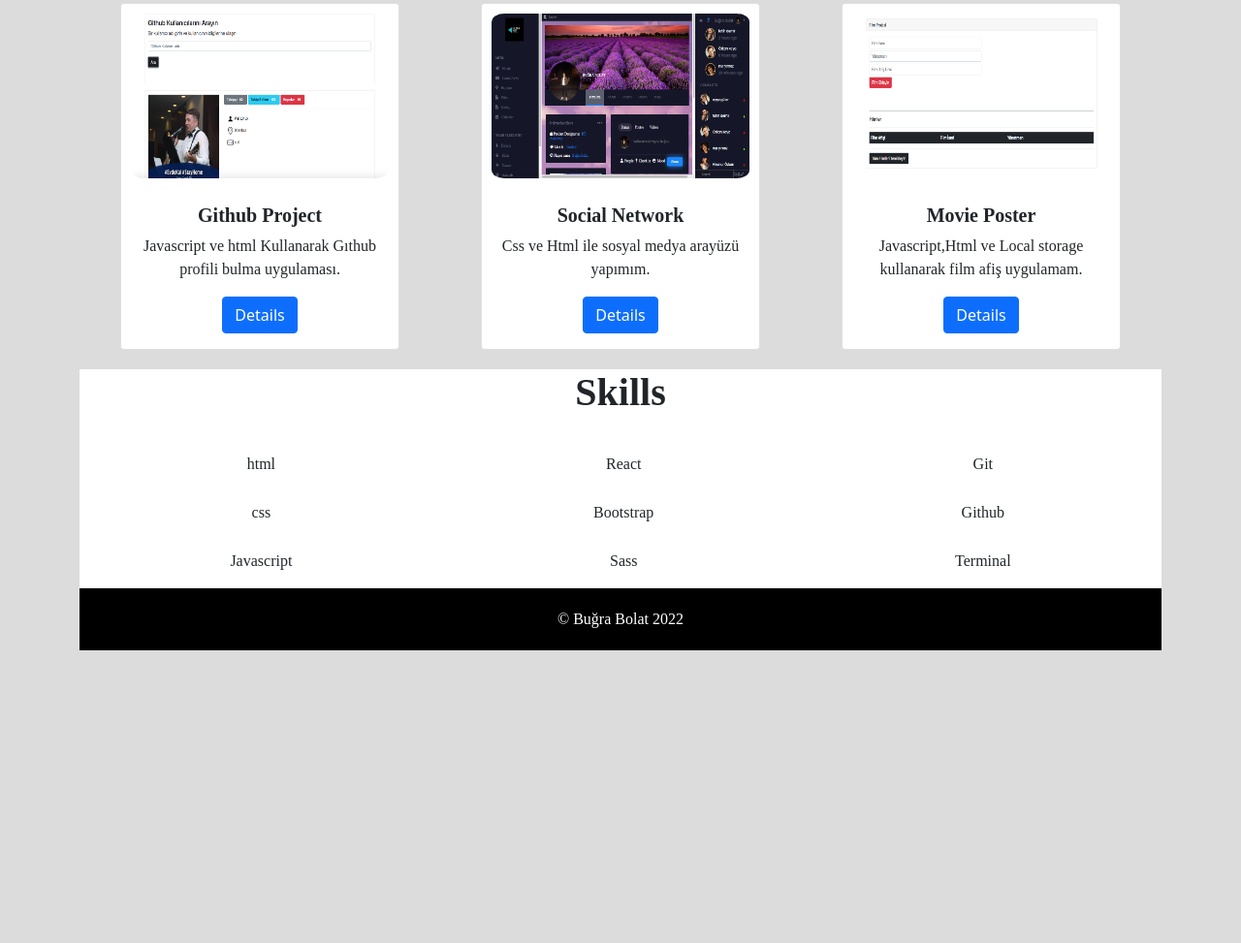
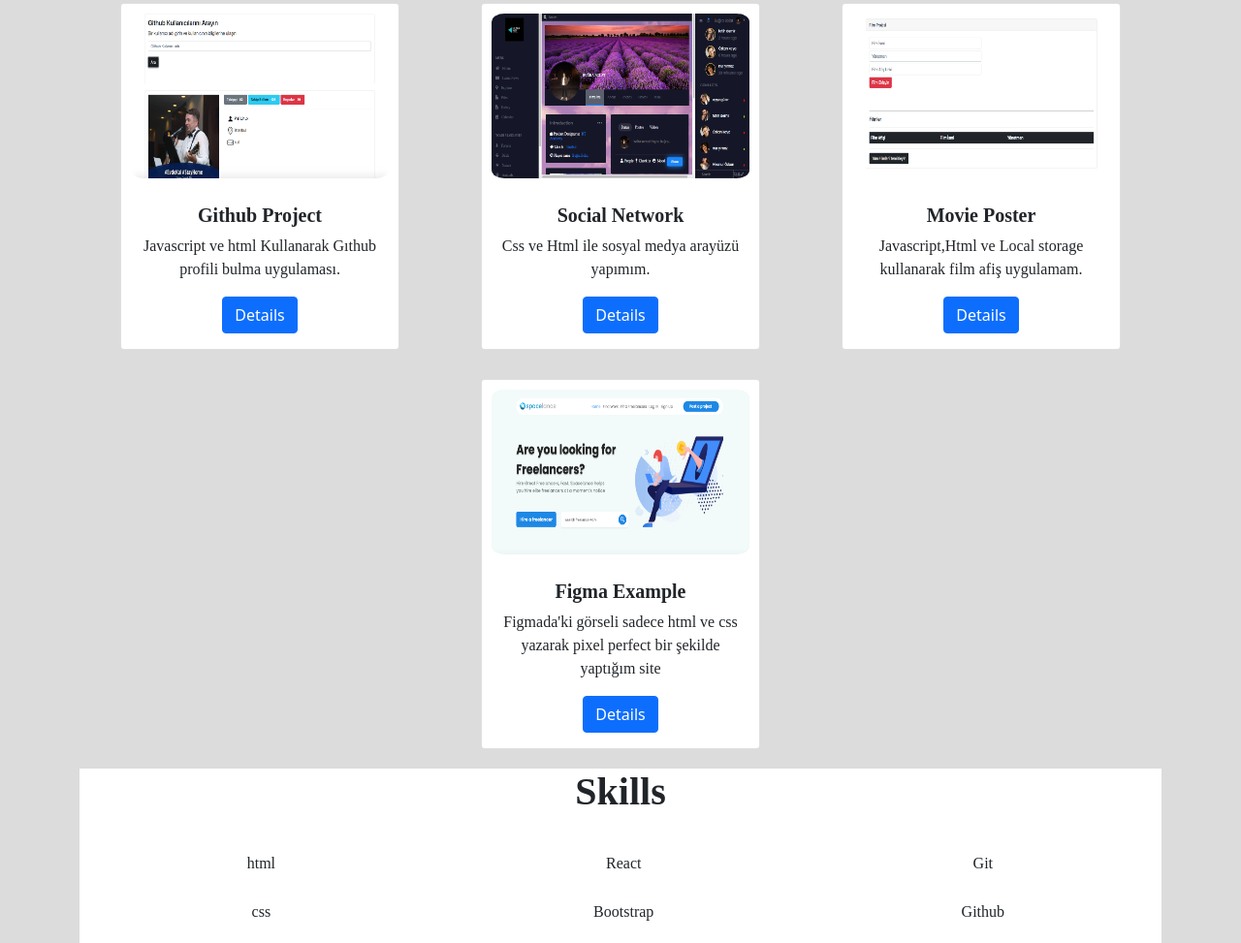
Before and after one commit to bugrabolat/bugrabolat.github.io, a plain HTML site: page index.html in a window 1280 px wide. Shown: the part 964-1937 px from the top of the page at 97% size. Before the commit the page ends 1651 px from the top, so only its background shows below. Drawn offline with nearby package versions, Linux system fonts and the light colour scheme.

Commit message:
figma sitesi eklendi

```diff
--- a/index.html
+++ b/index.html
@@ -44,7 +44,7 @@
         <a href="https://github.com"><img src="/images/Github-Icon.png" alt=""></a>
       </div>
         <div class="card-body">
-          <h5 class="card-title">Junior Developer. İstanbul'da Yaşıyorum. Web siteleri için kod ve tasarım yapıyorum
+          <h5 class="card-title">Junior Developer. İstanbul'da Yaşıyorum. Web siteleri için kod yazıyorum
           </h5>
           <p class="card-text">Yaratıcı ve eğlenceli işler yapmayı seviyorum.Ben Kendi kendine gelişen bir web geliştiricisiyim.Udemy ve Btakademi'den eğitimler aldım.  </p>
         </div>
@@ -112,6 +112,16 @@
             <a href="./film/index.html" class="btn btn-primary">Details</a>
           </div>
         </div>
+        <div class="card" style="width: 18rem;">
+          <div class="work-img">
+          <img src="./images/figma-site.png" class="card-img-top" alt="...">
+        </div>
+          <div class="card-body">
+            <h5 class="card-title">Figma Example</h5>
+            <p class="card-text">Figmada'ki görseli sadece html ve css yazarak pixel perfect bir şekilde yaptığım site</p>
+            <a href="./Freelancing-Website/index.html" class="btn btn-primary">Details</a>
+          </div>
+        </div>
       </div>
 
       <div class="skills" id="skills">
```
Also changed, not shown: images/figma-site.png (added).
